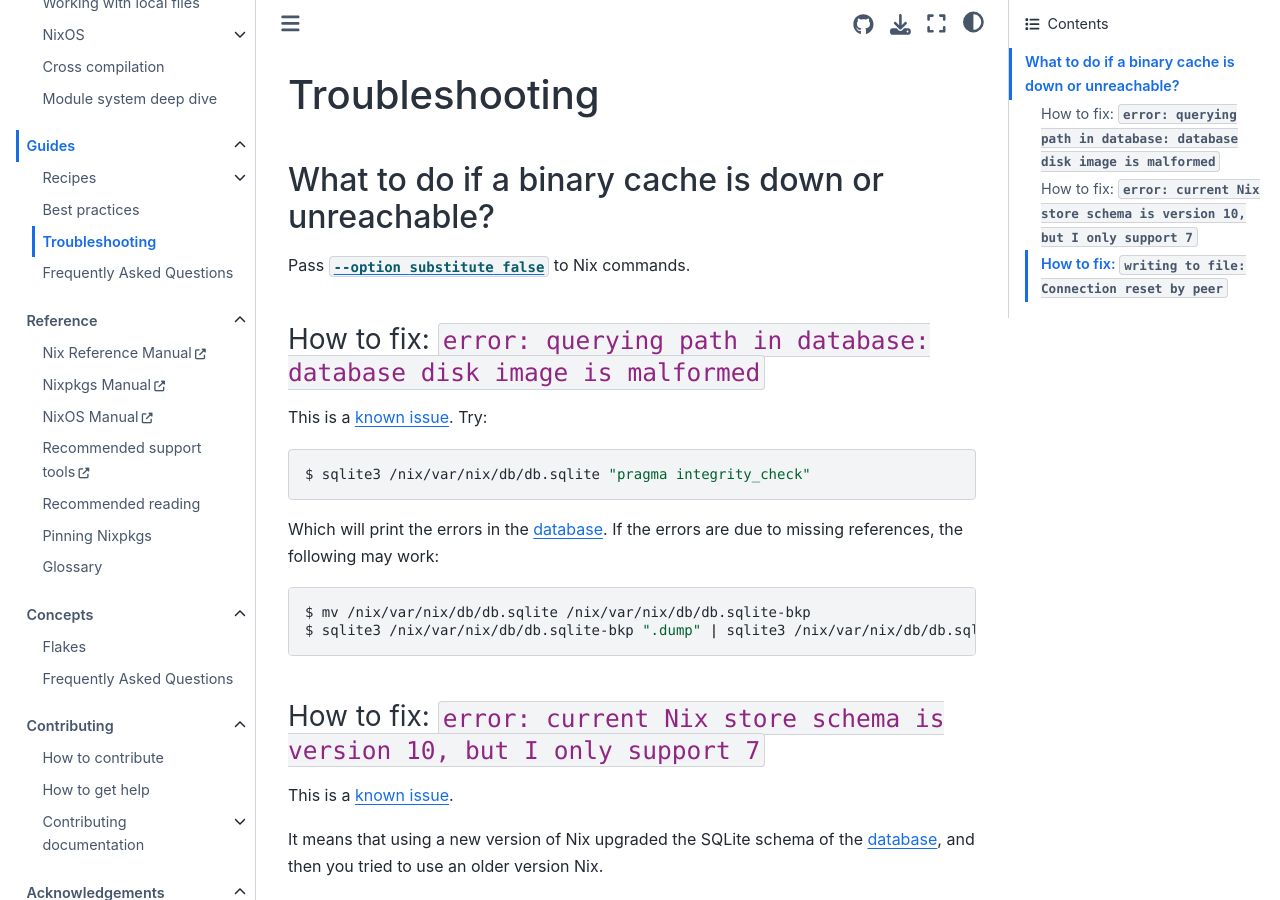
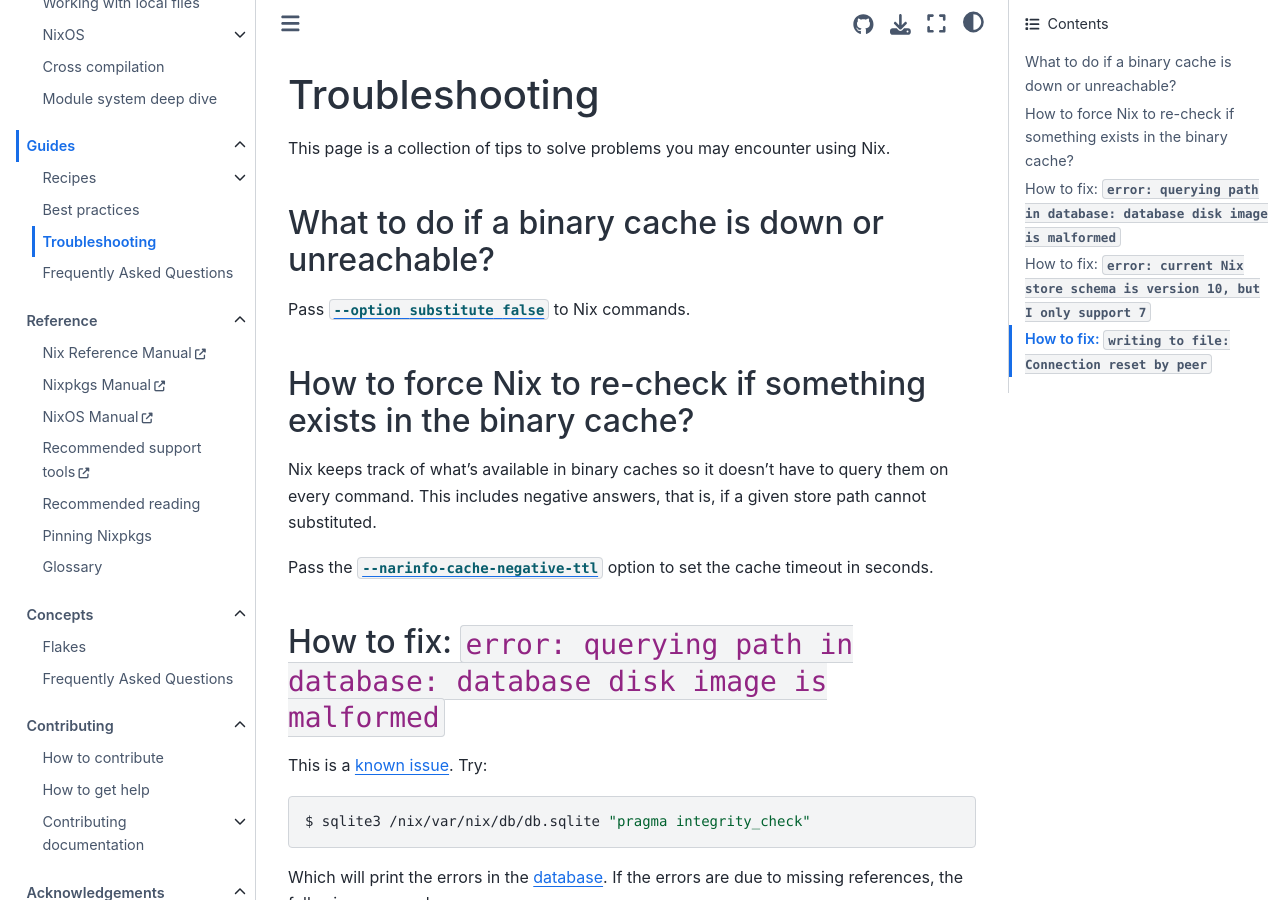
Before and after one commit to NixOS/nix.dev, a Sphinx documentation site: the page built from source/guides/troubleshooting.md, in a window 1280 px wide and 900 px high. Built offline with Sphinx 7.4.7 and the Sphinx Book theme 1.1.4, drawn with Linux system fonts in a browser that asks for light colours.

Commit message:
move question on rechecking binary cache to a Nix recipe  (#808)
* mv question -f faqs -t nix-recipes

* add nix-recipes to page index and fix hierarchy

* change question to statement

* rephrase a few sentences and add links

* move the question to troubleshooting

* fix broken link

---------

Co-authored-by: Valentin Gagarin <valentin.gagarin@tweag.io>

````diff
--- a/source/guides/troubleshooting.md
+++ b/source/guides/troubleshooting.md
@@ -1,10 +1,19 @@
 # Troubleshooting
+
+This page is a collection of tips to solve problems you may encounter using Nix.
 
 ## What to do if a binary cache is down or unreachable?
 
 Pass [`--option substitute false`](https://nixos.org/manual/nix/stable/command-ref/conf-file#conf-substitute) to Nix commands.
 
-### How to fix: `error: querying path in database: database disk image is malformed`
+## How to force Nix to re-check if something exists in the binary cache?
+
+Nix keeps track of what's available in binary caches so it doesn't have to query them on every command.
+This includes negative answers, that is, if a given store path cannot substituted.
+
+Pass the [`--narinfo-cache-negative-ttl`](https://nixos.org/manual/nix/stable/command-ref/conf-file.html#conf-narinfo-cache-negative-ttl) option to set the cache timeout in seconds.
+
+## How to fix: `error: querying path in database: database disk image is malformed`
 
 This is a [known issue](https://github.com/NixOS/nix/issues/1353).
 Try:
@@ -21,7 +30,7 @@
 $ sqlite3 /nix/var/nix/db/db.sqlite-bkp ".dump" | sqlite3 /nix/var/nix/db/db.sqlite
 ```
 
-### How to fix: `error: current Nix store schema is version 10, but I only support 7`
+## How to fix: `error: current Nix store schema is version 10, but I only support 7`
 
 This is a [known issue](https://github.com/NixOS/nix/issues/1251).
 
@@ -37,7 +46,7 @@
 $ nix-store --load-db < /tmp/db.dump
 ```
 
-### How to fix: `writing to file: Connection reset by peer`
+## How to fix: `writing to file: Connection reset by peer`
 
 This may mean you are trying to import a too large file or directory into the [Nix store](https://nixos.org/manual/nix/stable/glossary#gloss-store), or your machine is running out of resources, such as disk space or memory.
 
````
Also changed, not shown: source/guides/faq.md (+0 -15 lines).
